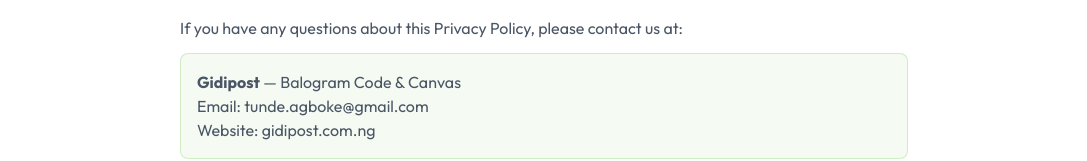
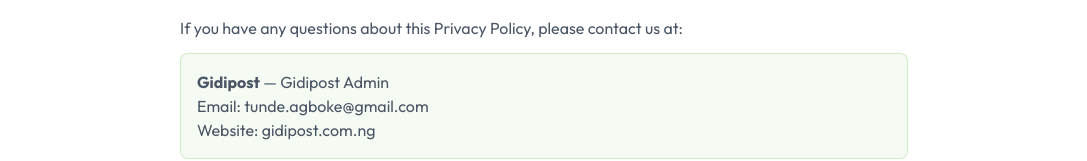
Before and after one commit to Balogram-Code-Canvas/Gidipost-Bloging-App, a React (Vite) app in the folder client/: page /privacy-policy in a window 1280 px wide. Shown: the part 2027-2188 px from the top of the page, without its empty margins (96-1183 px from the left). Built offline with nearby package versions, Linux system fonts and the light colour scheme; no server answers.

Commit message:
Update Sidebar and PrivacyPolicy components for improved layout and content clarity

```diff
--- a/client/src/components/admin/Sidebar.jsx
+++ b/client/src/components/admin/Sidebar.jsx
@@ -4,7 +4,7 @@
 
 const Sidebar = () => {
   return (
-    <div className='flex flex-col border-r border-gray-200 min-h-full pt-6'>
+    <div className='flex flex-col border-r border-gray-200 min-h-screen h-full pt-6'>
 
       <NavLink end={true} to='/admin' className={({isActive})=> `flex items-center gap-3 py-3.5 md:px-9 md:min-w-64 cursos-pointer ${isActive && "bg-primary/10 border-r-4 border-primary"}`}>
         <img src={assets.home_icon} alt="" className='min-w-4 w-5'/>
--- a/client/src/pages/Contact.jsx
+++ b/client/src/pages/Contact.jsx
@@ -120,7 +120,7 @@
                   name='from_email'
                   value={email}
                   onChange={(e) => setEmail(e.target.value)}
-                  placeholder='john@example.com'
+                  placeholder='johndeo@example.com'
                   required
                   className='border border-gray-300 dark:border-gray-600 rounded p-3 outline-none focus:border-primary transition-all bg-white dark:bg-gray-700 text-gray-800 dark:text-gray-100 placeholder-gray-400 dark:placeholder-gray-500'
                 />
--- a/client/src/pages/PrivacyPolicy.jsx
+++ b/client/src/pages/PrivacyPolicy.jsx
@@ -138,7 +138,7 @@
             If you have any questions about this Privacy Policy, please contact us at:
           </p>
           <div className='mt-3 p-4 bg-primary/5 dark:bg-primary/10 border border-primary/20 rounded-lg dark:text-gray-400'>
-            <p><b className='dark:text-gray-300'>Gidipost</b> — Balogram Code & Canvas</p>
+            <p><b className='dark:text-gray-300'>Gidipost</b> — Gidipost Admin</p>
             <p>Email: tunde.agboke@gmail.com</p>
             <p>Website: gidipost.com.ng</p>
           </div>
```
